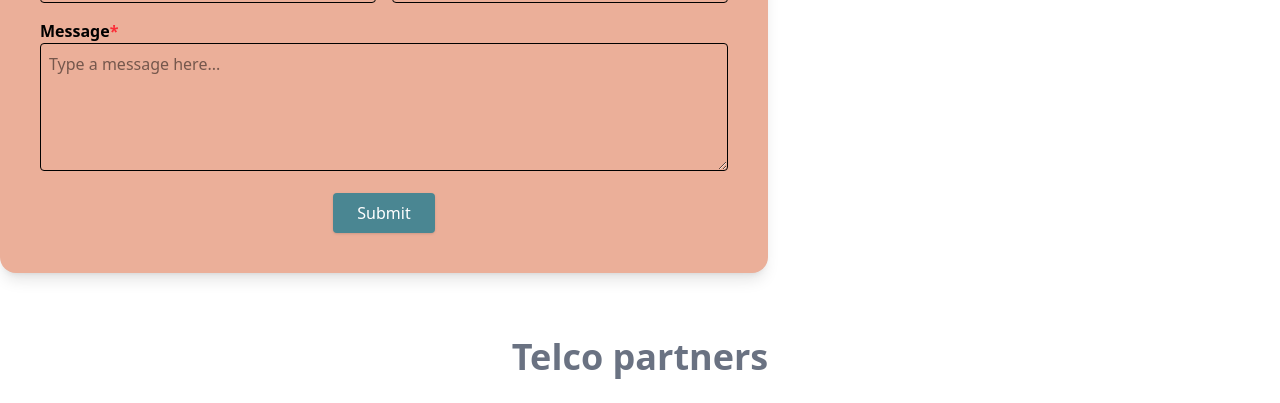
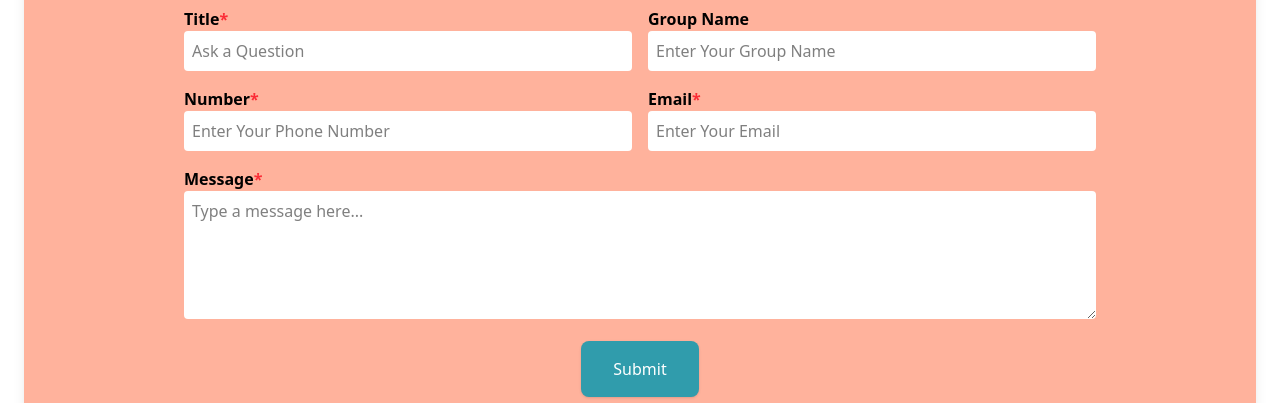
Before and after one commit to jawadaliadzspec/super-text, a website built with Vite: page src/pages/contact-us.html in a window 1280 px wide. Shown: the part 461-864 px from the top of the page. Built offline with nearby package versions, Linux system fonts and the light colour scheme; what @iconify/tailwind4 would draw is missing.

Commit message:
contact us page complete

```diff
--- a/src/pages/contact-us.html
+++ b/src/pages/contact-us.html
@@ -223,34 +223,41 @@
       <!--end hero section -->
 
       <!-- contact form  -->
-      <div class="bg-[#EBAF99] p-10 rounded-2xl shadow-lg max-w-3xl w-full">
+      <section class="flex justify-center items-center py-10 px-6 4xl:py-24">
+        <div
+          class="bg-[#FFB29C] p-8 2xl:px-10 2xl:py-4 4xl:px-20 4xl:py-10 7xl:px-40 7xl:py-24 rounded-2xl 4xl:rounded-4xl shadow-lg max-w-7xl w-full"
+        >
           <h2 class="text-center text-3xl font-bold mb-4">Customer Support</h2>
           <p class="text-center text-gray-800 mb-6">
             Have questions or need assistance? Contact us for prompt and friendly support. Reach out
             via email or our online form. We're here to help!
           </p>
           <form class="space-y-4">
-          <div class="grid grid-cols-2 gap-4">
+            <div class="grid grid-cols-1 lg:grid-cols-2 gap-4">
               <div>
                 <label class="block font-semibold">Title<span class="text-red-500">*</span></label>
-              <input type="text" placeholder="Ask a Question" class="w-full p-2 border rounded" />
+                <input
+                  type="text"
+                  placeholder="Ask a Question"
+                  class="w-full p-2 rounded bg-white"
+                />
               </div>
               <div>
                 <label class="block font-semibold">Group Name</label>
                 <input
                   type="text"
                   placeholder="Enter Your Group Name"
-                class="w-full p-2 border rounded"
+                  class="w-full p-2 rounded bg-white"
                 />
               </div>
             </div>
-          <div class="grid grid-cols-2 gap-4">
+            <div class="grid grid-cols-1 lg:grid-cols-2 gap-4">
               <div>
                 <label class="block font-semibold">Number<span class="text-red-500">*</span></label>
                 <input
                   type="text"
                   placeholder="Enter Your Phone Number"
-                class="w-full p-2 border rounded"
+                  class="w-full p-2 rounded bg-white"
                 />
               </div>
               <div>
@@ -258,7 +265,7 @@
                 <input
                   type="email"
                   placeholder="Enter Your Email"
-                class="w-full p-2 border rounded"
+                  class="w-full p-2 rounded bg-white"
                 />
               </div>
             </div>
@@ -266,14 +273,15 @@
               <label class="block font-semibold">Message<span class="text-red-500">*</span></label>
               <textarea
                 placeholder="Type a message here..."
-              class="w-full p-2 border rounded h-32"
+                class="w-full p-2 rounded h-32 bg-white"
               ></textarea>
             </div>
             <div class="flex justify-center">
-            <button class="bg-[#4A8692] text-white px-6 py-2 rounded shadow">Submit</button>
+              <button class="bg-[#309CAC] text-white px-8 py-4 rounded-lg shadow">Submit</button>
             </div>
           </form>
         </div>
+      </section>
       <!-- end contact form  -->
 
       <!-- telco partners slider -->
```
Lines whose indentation alone changed are shown as unchanged.
